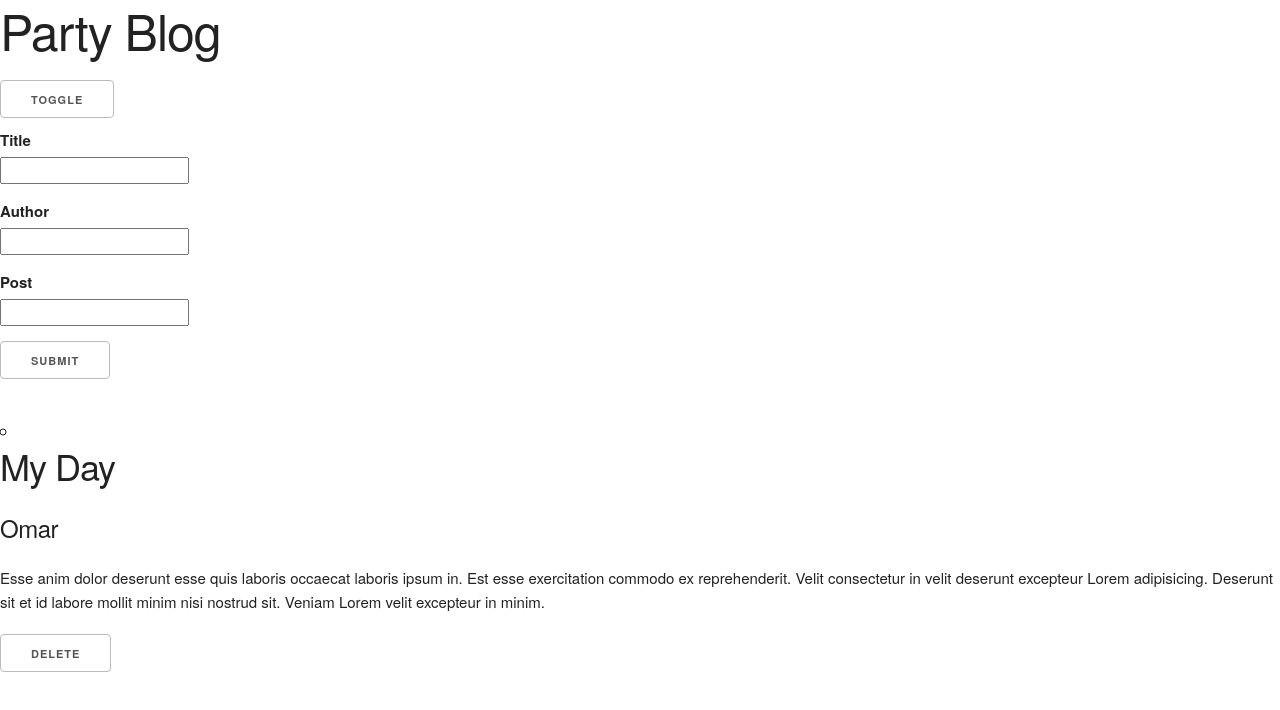
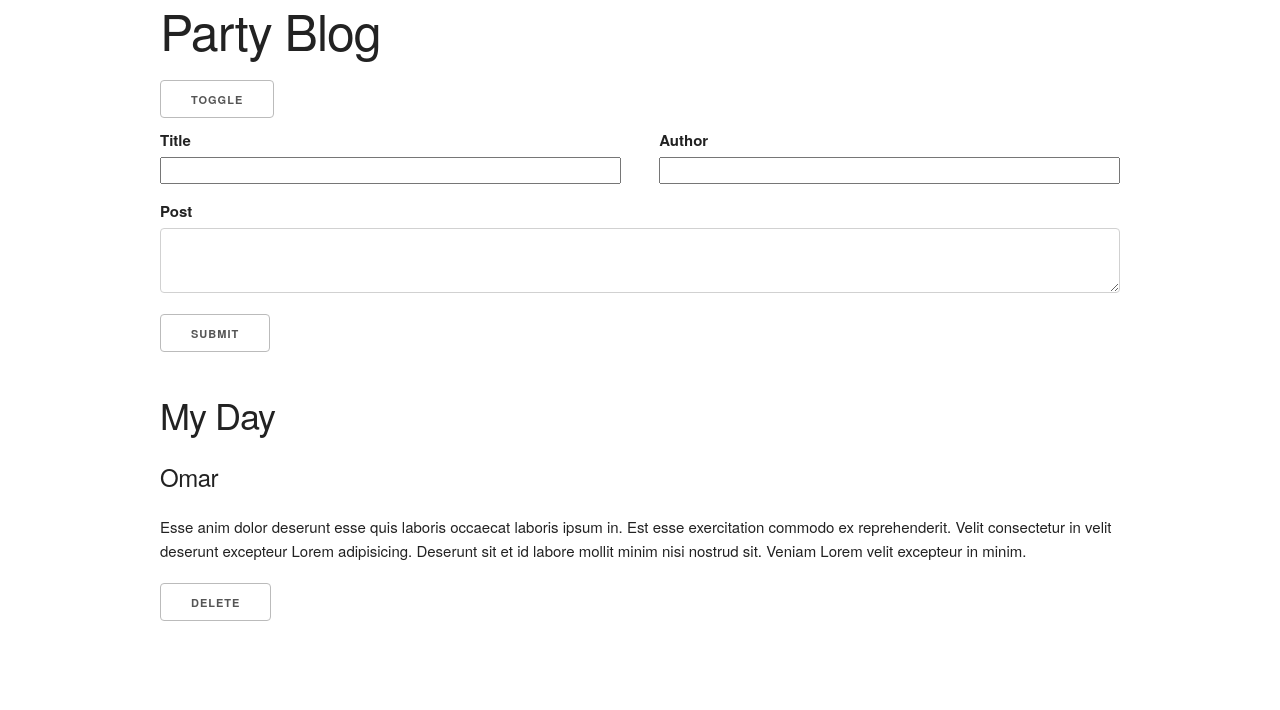
Before and after one commit to omarclzd/morning-blog, a React (Create React App) app: page / in a window 1280 px wide. Shown: the top 710 px of the page. Built offline with nearby package versions, Linux system fonts and the light colour scheme.

Commit message:
update form layout

```diff
--- a/src/App.css
+++ b/src/App.css
@@ -404,7 +404,7 @@ label > .label-body {
 /* Lists
 –––––––––––––––––––––––––––––––––––––––––––––––––– */
 ul {
-  list-style: circle inside;
+  list-style: none;
 }
 ol {
   list-style: decimal inside;
--- a/src/App.js
+++ b/src/App.js
@@ -4,7 +4,7 @@ import Main from "./Main";
 
 function App() {
   return (
-    <div className="App">
+    <div className="container">
       <Main />
     </div>
   );
--- a/src/Form/index.js
+++ b/src/Form/index.js
@@ -18,31 +18,43 @@ export default class Form extends Component {
     console.log('form index.js line 18 this event fired')
     event.preventDefault()
     this.props.handleAddPost(this.state)
+    this.setState({
+      title: '',
+      author: '',
+      post: ''
+    })
   }
   render() {
-    /** TODO : form goes here and we need the following imputs
-     * title, author, and post
-     */
+
     return (
 
       <form onSubmit={this.handleSubmit}>
-        <div>
+        <div className='row'>
+
+          <div className='six columns'>
+
             <label>Title</label>
             <input
+              className='u-full-width'
               onChange={this.handleChange}
               name='title'
               value={this.state.title} />
-        </div>
-        <div>
+          </div>
+
+          <div className='six columns'>
+
               <label>Author</label>
               <input
+              className='u-full-width'
               onChange={this.handleChange}
               name='author'
               value={this.state.author} />
+          </div>
         </div>
         <div>
             <label>Post</label>
-            <input
+            <textarea
+              className='u-full-width'
               onChange={this.handleChange}
               name='post'
               value={this.state.post} />
```
